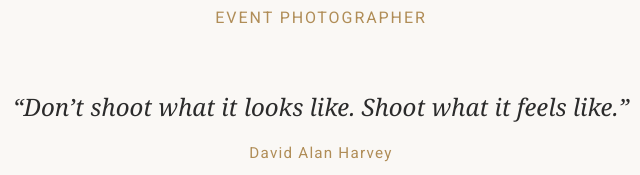
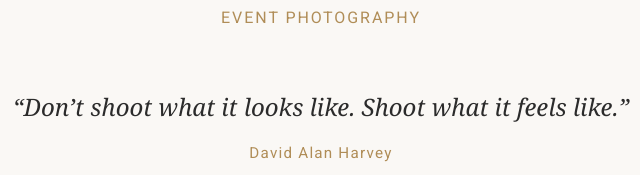
Before and after one commit to amitsisso1-ctrl/amitsisso1-ctrl.github.io, a plain HTML site: page en/index.html in a window 1280 px wide. Shown: the part 372-547 px from the top of the page, 319-959 px from the left. Drawn offline with Linux system fonts and the light colour scheme; a web font is replaced by a local one.

Commit message:
Change English tagline to Event Photography
Co-Authored-By: Claude Opus 5.5 <noreply@anthropic.com>

```diff
--- a/en/index.html
+++ b/en/index.html
@@ -33,7 +33,7 @@
          Example: src="../images/amit.jpg" -->
     <img class="profile" src="../images/profile-placeholder.svg" alt="Amit Sisso">
     <h1>Amit Sisso</h1>
-    <p class="tagline">Event Photographer</p>
+    <p class="tagline">Event Photography</p>
   </header>
 
   <main>
```
